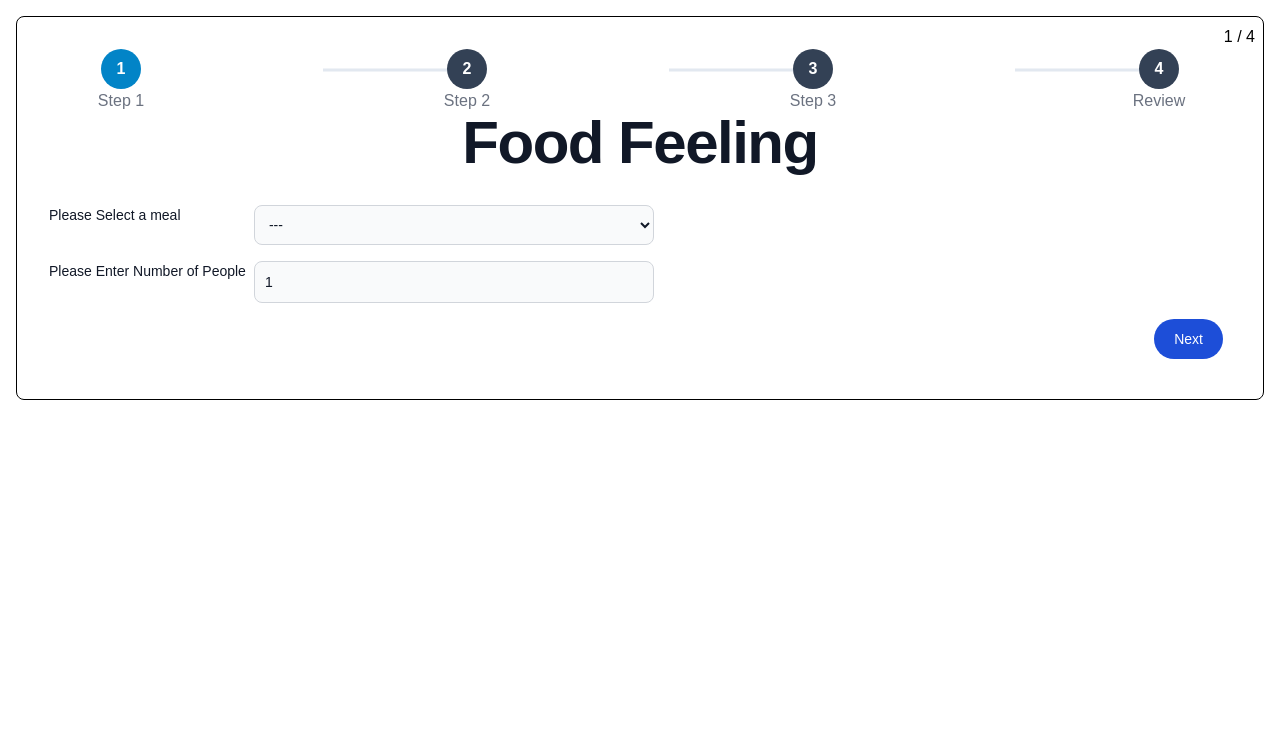
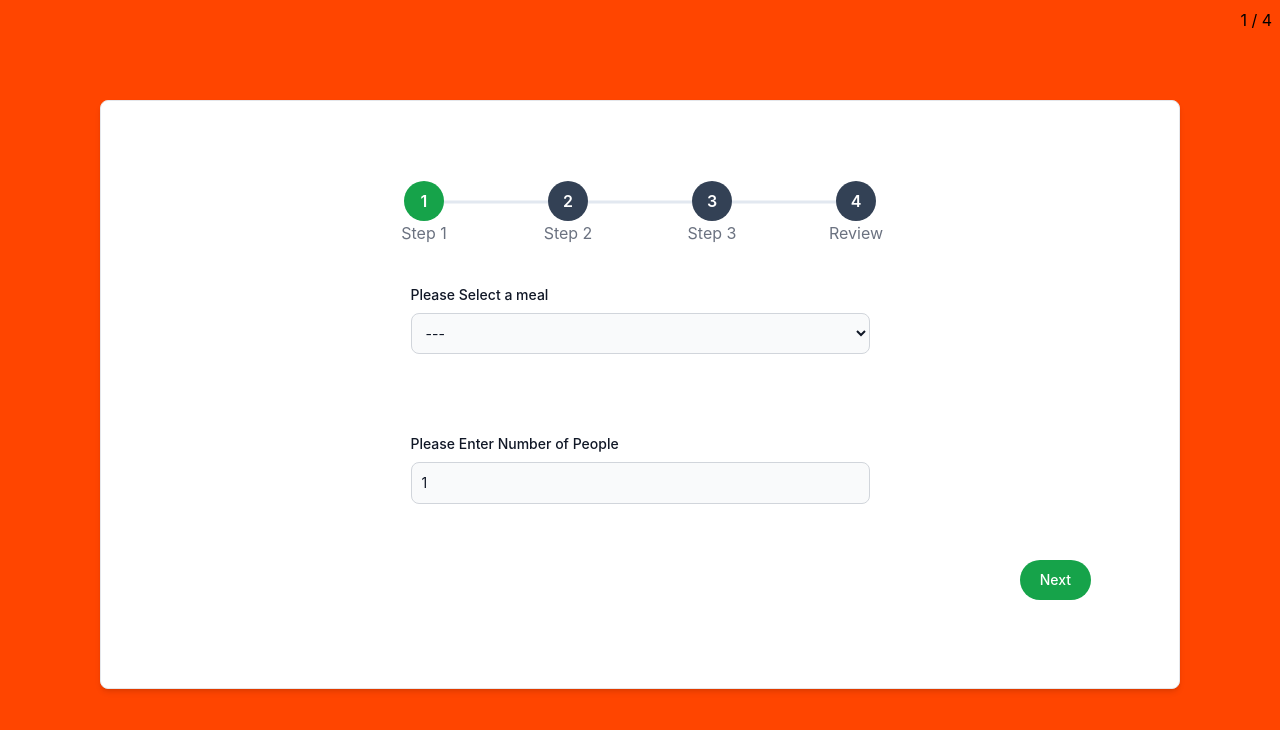
Before and after one commit to ogu89/react-ts-asgmt, a React (Create React App) app: page / in a window 1280 px wide. Shown: the top 730 px of the page. Built offline with nearby package versions, Linux system fonts and the light colour scheme; the HTML template or start-up script is replaced by a standard one.

Commit message:
style step1-3

```diff
--- a/src/App.css
+++ b/src/App.css
@@ -1,3 +1,7 @@
 .App {
-  text-align: center;
+  /* text-align: center; */
+  /* display: flex;
+  justify-content: center;
+  align-items: center; */
+
 }
--- a/src/App.tsx
+++ b/src/App.tsx
@@ -6,8 +6,7 @@ import { StepThree } from "./steps/StepTree";
 import { StepFour } from "./steps/StepFour";
 import { FormEvent, useState } from "react";
 import dishesData from "./data/dishes.json";
-import {ProgressBar} from "./components/ProgressBar";
-
+import { ProgressBar } from "./components/ProgressBar";
 
 type FormData = {
   meal: string;
@@ -18,9 +17,6 @@ type FormData = {
   cart: any;
 };
 
-
-
-
 // interface CartItemData2  {
 //   dish: string;
 //   count: number
@@ -30,7 +26,7 @@ const INITIAL_DATA = {
   meal: "",
   numberOfPeople: 1,
   restaurant: "",
-  cart: [{dish: "", count: 0}],
+  cart: [{ dish: "", count: 0 }],
 };
 
 function App() {
@@ -70,8 +66,16 @@ function App() {
     next,
   } = useMultistepForm([
     <StepOne {...data} updateFields={updateFields} />,
-    <StepTwo {...data} updateFields={updateFields} dishesData={dishesData["dishes"]}/>,
-    <StepThree {...data} updateFields={updateFields} dishesData={dishesData["dishes"]}/>,
+    <StepTwo
+      {...data}
+      updateFields={updateFields}
+      dishesData={dishesData["dishes"]}
+    />,
+    <StepThree
+      {...data}
+      updateFields={updateFields}
+      dishesData={dishesData["dishes"]}
+    />,
     <StepFour {...data} />,
   ]);
 
@@ -87,17 +91,18 @@ function App() {
   }
 
   return (
-    <div
-      style={{
-        position: "relative",
-        background: "white",
-        border: "1px solid black",
-        padding: "2rem",
-        margin: "1rem",
-        borderRadius: ".5rem",
-        fontFamily: "Arial",
-      }}
-    >
+    // <div
+    //   style={{
+    //     position: "relative",
+    //     background: "white",
+    //     border: "1px solid black",
+    //     padding: "2rem",
+    //     margin: "1rem",
+    //     borderRadius: ".5rem",
+    //     fontFamily: "Arial",
+    //   }}
+    // >
+    <div className="w-full p-5  bg-white border border-gray-200 rounded-lg shadow-md  md:p-20 dark:bg-gray-800 dark:border-gray-700">
       <form onSubmit={onSubmit}>
         <div
           style={{
@@ -108,7 +113,7 @@ function App() {
         >
           {currentStepIndex + 1} / {steps.length}
         </div>
-        <ProgressBar  currentStep={currentStepIndex}/>
+        <ProgressBar currentStep={currentStepIndex} />
         {step}
         {isInvalid && (
           <div
@@ -120,11 +125,12 @@ function App() {
         )}
         {isNotEnough && (
           <div
-          className="p-4 mb-4 text-sm text-red-700 bg-red-100 rounded-lg dark:bg-red-200 dark:text-red-800 font-medium"
-          role="alert"
-        >
-          The total number of dishes should be greater or equal to the number of people
-        </div>
+            className="p-4 mb-4 text-sm text-red-700 bg-red-100 rounded-lg dark:bg-red-200 dark:text-red-800 font-medium"
+            role="alert"
+          >
+            The total number of dishes should be greater or equal to the number
+            of people
+          </div>
         )}
 
         <div
@@ -136,19 +142,11 @@ function App() {
           }}
         >
           {!isFirstStep && (
-            <button
-              type="button"
-              onClick={back}
-              className="py-2.5 px-5 mr-2 mb-2 text-sm font-medium text-gray-900 focus:outline-none bg-white rounded-full border border-gray-200 hover:bg-gray-100 hover:text-blue-700 focus:z-10 focus:ring-4 focus:ring-gray-200 dark:focus:ring-gray-700 dark:bg-gray-800 dark:text-gray-400 dark:border-gray-600 dark:hover:text-white dark:hover:bg-gray-700"
-            >
+            <button type="button" onClick={back} className="previous-button">
               Previous
             </button>
           )}
-          <button
-            type="submit"
-            disabled={isInvalid}
-            className="text-white bg-blue-700 hover:bg-blue-800 focus:outline-none focus:ring-4 focus:ring-blue-300 font-medium rounded-full text-sm px-5 py-2.5 text-center mr-2 mb-2 dark:bg-blue-600 dark:hover:bg-blue-700 dark:focus:ring-blue-800"
-          >
+          <button type="submit" disabled={isInvalid} className="next-button">
             {isLastStep ? "Submit" : "Next"}
           </button>
         </div>
--- a/src/components/FormWrapper.tsx
+++ b/src/components/FormWrapper.tsx
@@ -1,27 +1,27 @@
-import { ReactNode } from "react"
+import { ReactNode } from "react";
 
 type FormWrapperProps = {
-    title: string
-    children: ReactNode
-}
+  title: string;
+  children: ReactNode;
+};
 
-
-export function FormWrapper({title, children}: FormWrapperProps){
+export function FormWrapper({ title, children }: FormWrapperProps) {
   return (
     <>
-        <h2 style={{ textAlign: "center", margin: 0, marginBottom: "2rem"}} className="mb-4 text-4xl font-extrabold tracking-tight leading-none text-gray-900 md:text-5xl lg:text-6xl dark:text-white">
+      {/* <h2 style={{ textAlign: "center", margin: 0, marginBottom: "2rem"}} className="mb-4 text-4xl font-extrabold tracking-tight leading-none text-gray-900 md:text-5xl lg:text-6xl dark:text-white">
             {title}
-        </h2>
-        <div
+        </h2> */}
+      {/* <div
         style={{
           display: "grid",
           gap: "1rem .5rem",
           justifyContent: "flex-start",
           gridTemplateColumns: "auto minmax(auto, 400px)",
         }}
-        >
+      > */}
+      <div className="flex flex-col justify-center  items-center">
         {children}
       </div>
     </>
-    )
+  );
 }
--- a/src/components/ProgressBar.tsx
+++ b/src/components/ProgressBar.tsx
@@ -10,7 +10,7 @@ export function ProgressBar({currentStep}:any){
   const steps = ["Step 1", "Step 2", "Step 3", "Review"];
   return (
     <>
-      <div className="flex justify-between">
+      <div className="flex justify-center">
         {steps?.map((step, i) => (
             <div key={i} className={`step-item ${currentStep +1 === i + 1 && "active"} ${(i + 1 < currentStep + 1 ) && "complete"} `} >
                 <div className="step">{i + 1 < currentStep +1  ? <TiTick size={24} /> : i + 1}</div>
--- a/src/components/progressBar.css
+++ b/src/components/progressBar.css
@@ -8,7 +8,7 @@
     @apply w-10 h-10 flex items-center justify-center z-10 relative bg-slate-700 rounded-full font-semibold text-white;
   }
   .active .step {
-    @apply bg-sky-600;
+    @apply bg-green-600;
   }
   .complete .step {
     @apply bg-green-600;
--- a/src/index.css
+++ b/src/index.css
@@ -4,15 +4,39 @@
 
 
 body {
-  margin: 0;
+  padding: 100px;
   font-family: -apple-system, BlinkMacSystemFont, 'Segoe UI', 'Roboto', 'Oxygen',
     'Ubuntu', 'Cantarell', 'Fira Sans', 'Droid Sans', 'Helvetica Neue',
     sans-serif;
   -webkit-font-smoothing: antialiased;
   -moz-osx-font-smoothing: grayscale;
+  background-color: orangered;
+  /* display: flex;
+  justify-content: center;
+  align-items:flex-end; */
 }
 
 code {
   font-family: source-code-pro, Menlo, Monaco, Consolas, 'Courier New',
     monospace;
 }
+
+.form-item{
+  @apply my-10 w-6/12;
+}
+
+.label{
+  @apply block mb-2 text-sm font-medium text-gray-900 dark:text-white;
+}
+
+.input{
+  @apply bg-gray-50 border border-gray-300 text-gray-900 text-sm rounded-lg focus:ring-blue-500 focus:border-blue-500 block w-full p-2.5 dark:bg-gray-700 dark:border-gray-600 dark:placeholder-gray-400 dark:text-white dark:focus:ring-blue-500 dark:focus:border-blue-500;
+}
+
+.previous-button{
+  @apply py-2.5 px-5 mr-2 mb-2 text-sm font-medium text-gray-900 focus:outline-none bg-white rounded-full border border-gray-200 hover:bg-gray-100 hover:text-blue-700 focus:z-10 focus:ring-4 focus:ring-gray-200 dark:focus:ring-gray-700 dark:bg-gray-800 dark:text-gray-400 dark:border-gray-600 dark:hover:text-white dark:hover:bg-gray-700;
+}
+
+.next-button{
+  @apply text-white bg-green-600 hover:bg-green-800 focus:outline-none focus:ring-4 focus:ring-blue-300 font-medium rounded-full text-sm px-5 py-2.5 text-center mr-2 mb-2 dark:bg-green-600 dark:hover:bg-green-700 dark:focus:ring-green-800;
+}
--- a/src/steps/StepOne.tsx
+++ b/src/steps/StepOne.tsx
@@ -16,13 +16,12 @@ export function StepOne({ meal, numberOfPeople, updateFields }: StepOneProps) {
 
   return (
     <FormWrapper title="Food Feeling">
-      <label className="block mb-2 text-sm font-medium text-gray-900 dark:text-white">
-        Please Select a meal
-      </label>
+      <div className="form-item">
+        <label className="label">Please Select a meal</label>
         <select
           value={meal}
           onChange={(e) => updateFields({ meal: e.target.value, cart: [] })}
-        className="bg-gray-50 border border-gray-300 text-gray-900 text-sm rounded-lg focus:ring-blue-500 focus:border-blue-500 block w-full p-2.5 dark:bg-gray-700 dark:border-gray-600 dark:placeholder-gray-400 dark:text-white dark:focus:ring-blue-500 dark:focus:border-blue-500"
+          className="input"
           required
         >
           <option value="" disabled>
@@ -32,9 +31,9 @@ export function StepOne({ meal, numberOfPeople, updateFields }: StepOneProps) {
           <option value="lunch">lunch</option>
           <option value="dinner">dinner</option>
         </select>
-      <label className="block mb-2 text-sm font-medium text-gray-900 dark:text-white">
-        Please Enter Number of People
-      </label>
+      </div>
+      <div className="form-item">
+        <label className="label">Please Enter Number of People</label>
         <input
           required
           type="number"
@@ -46,8 +45,9 @@ export function StepOne({ meal, numberOfPeople, updateFields }: StepOneProps) {
           }
           min="1"
           max="10"
-        className="bg-gray-50 border border-gray-300 text-gray-900 text-sm rounded-lg focus:ring-blue-500 focus:border-blue-500 block w-full p-2.5 dark:bg-gray-700 dark:border-gray-600 dark:placeholder-gray-400 dark:text-white dark:focus:ring-blue-500 dark:focus:border-blue-500"
+          className="input"
         />
+      </div>
     </FormWrapper>
   );
 }
--- a/src/steps/StepTree.tsx
+++ b/src/steps/StepTree.tsx
@@ -1,6 +1,6 @@
 import { useEffect, useState } from "react";
 import { FormWrapper } from "../components/FormWrapper";
-import {Dish} from "../types";
+import { Dish } from "../types";
 
 type StepThreeData = {
   meal: string;
@@ -64,14 +64,12 @@ export function StepThree({
   }
   return (
     <FormWrapper title="Meal Deatails">
-      <label className="block mb-2 text-sm font-medium text-gray-900 dark:text-white">
-        Please Select a Dish
-      </label>
-      <div>
+      <div className="form-item">
+        <label className="label">Please Select a Dish</label>
         <select
           value={dish}
           onChange={(e) => setDish(e.target.value)}
-          className="bg-gray-50 border border-gray-300 text-gray-900 text-sm rounded-lg focus:ring-blue-500 focus:border-blue-500 block w-full p-2.5 dark:bg-gray-700 dark:border-gray-600 dark:placeholder-gray-400 dark:text-white dark:focus:ring-blue-500 dark:focus:border-blue-500"
+          className="input"
           required
         >
           <option value="" disabled>
@@ -89,17 +87,18 @@ export function StepThree({
           </p>
         )}
       </div>
-      <label className="block mb-2 text-sm font-medium text-gray-900 dark:text-white">
-        Please enter no. of servings
-      </label>
+      <div className="form-item">
+        <label className="label">Please enter no. of servings</label>
         <input
           type="number"
           value={count}
           onChange={(e) => setCount(Number(e.target.value))}
           min={1}
-        className="bg-gray-50 border border-gray-300 text-gray-900 text-sm rounded-lg focus:ring-blue-500 focus:border-blue-500 block w-full p-2.5 dark:bg-gray-700 dark:border-gray-600 dark:placeholder-gray-400 dark:text-white dark:focus:ring-blue-500 dark:focus:border-blue-500"
+          className="input"
           required
         />
+      </div>
+      <div className="flex justify-start">
         <button
           disabled={disabledButton}
           type="button"
@@ -110,6 +109,7 @@ export function StepThree({
         >
           Add
         </button>
+      </div>
       <div>
         {tempCart.map((item) => (
           <div key={item.dish}>
--- a/src/steps/StepTwo.tsx
+++ b/src/steps/StepTwo.tsx
@@ -1,5 +1,5 @@
 import { FormWrapper } from "../components/FormWrapper";
-import {Dish} from "../types";
+import { Dish } from "../types";
 
 type StepTwoData = {
   meal: string;
@@ -8,9 +8,9 @@ type StepTwoData = {
   cart: any;
 };
 
-type StepTwoDataProps = StepTwoData &  {
+type StepTwoDataProps = StepTwoData & {
   updateFields: (fields: Partial<StepTwoData>) => void;
-  dishesData: Dish[]
+  dishesData: Dish[];
 };
 
 export function StepTwo({
@@ -54,13 +54,14 @@ export function StepTwo({
 
   return (
     <FormWrapper title="Restaurant Info">
-      <label className="block mb-2 text-sm font-medium text-gray-900 dark:text-white">
-        Please Select a Reastaurant
-      </label>
+      <div className="form-item">
+        <label className="label">Please Select a Reastaurant</label>
         <select
           value={restaurant}
-        onChange={(e) => updateFields({ restaurant: e.target.value, cart: [] })}
-        className="bg-gray-50 border border-gray-300 text-gray-900 text-sm rounded-lg focus:ring-blue-500 focus:border-blue-500 block w-full p-2.5 dark:bg-gray-700 dark:border-gray-600 dark:placeholder-gray-400 dark:text-white dark:focus:ring-blue-500 dark:focus:border-blue-500"
+          onChange={(e) =>
+            updateFields({ restaurant: e.target.value, cart: [] })
+          }
+          className="input"
           required
         >
           <option value="" disabled>
@@ -72,6 +73,7 @@ export function StepTwo({
             </option>
           ))}
         </select>
+      </div>
     </FormWrapper>
   );
 }
--- a/src/useMultistepForm.ts
+++ b/src/useMultistepForm.ts
@@ -1,31 +1,24 @@
 import { ReactElement, useState } from "react";
 
+export function useMultistepForm(steps: ReactElement[]) {
+  const [currentStepIndex, setCurrentStepIndex] = useState(0);
 
-
-
-
-
-export function useMultistepForm(steps: ReactElement[]){
-    const [currentStepIndex, setCurrentStepIndex] = useState(0)
-
-
-    function next(){
-        setCurrentStepIndex(i => {
-            if( i >= steps.length -1) return i
-            return i + 1
-        })
+  function next() {
+    setCurrentStepIndex((i) => {
+      if (i >= steps.length - 1) return i;
+      return i + 1;
+    });
   }
 
-    function back(){
-        setCurrentStepIndex(i => {
-            if(i <= 0) return i
-            return i - 1
-        })
+  function back() {
+    setCurrentStepIndex((i) => {
+      if (i <= 0) return i;
+      return i - 1;
+    });
   }
 
-
-    function goTo(index: number){
-        setCurrentStepIndex(index)
+  function goTo(index: number) {
+    setCurrentStepIndex(index);
   }
 
   return {
@@ -33,11 +26,10 @@ export function useMultistepForm(steps: ReactElement[]){
     step: steps[currentStepIndex],
     steps,
     isFirstStep: currentStepIndex === 0,
-        isStepThree: currentStepIndex === steps.length -2,
-        isLastStep: currentStepIndex === steps.length -1,
+    isStepThree: currentStepIndex === steps.length - 2,
+    isLastStep: currentStepIndex === steps.length - 1,
     goTo,
     next,
-        back
+    back,
+  };
 }
-
-}
```
Lines whose indentation alone changed are shown as unchanged.
